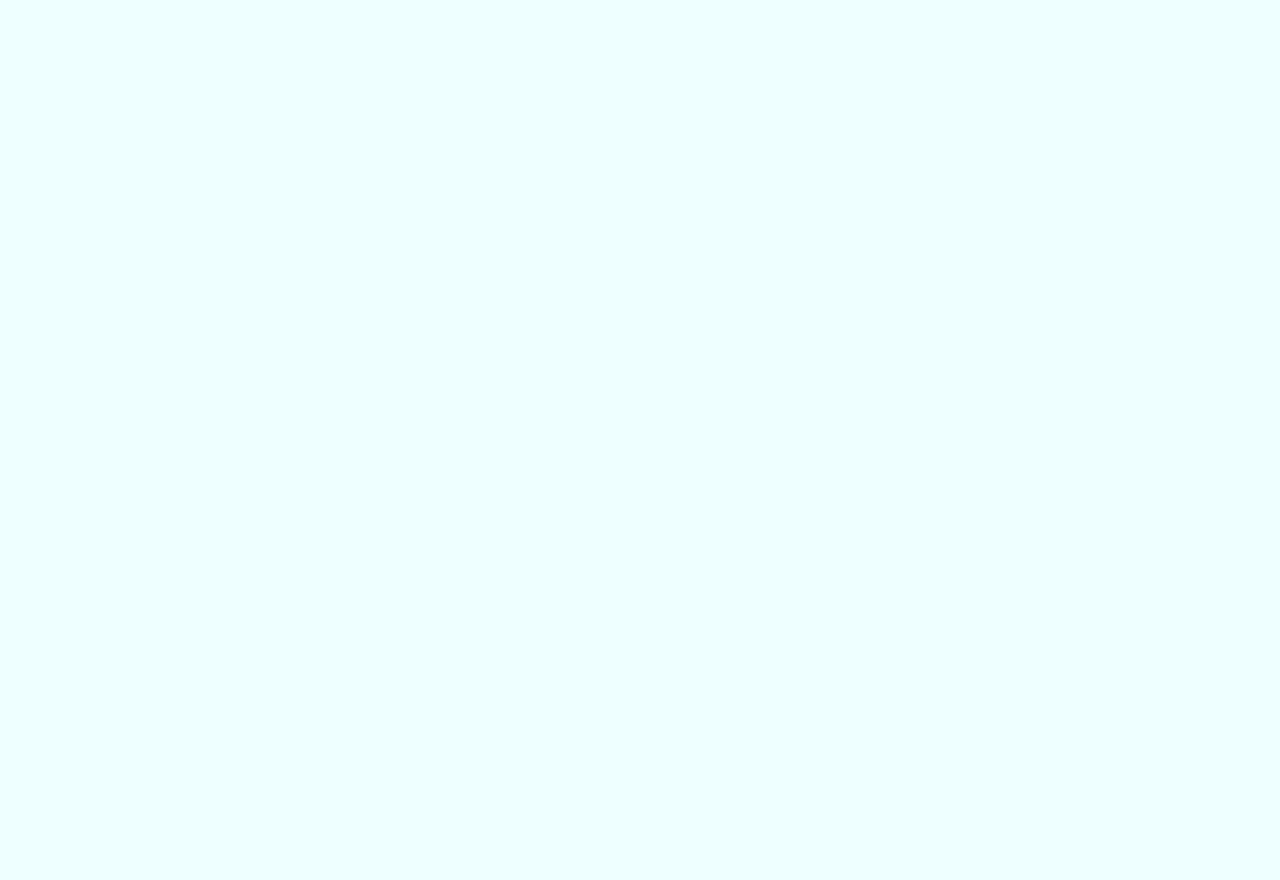
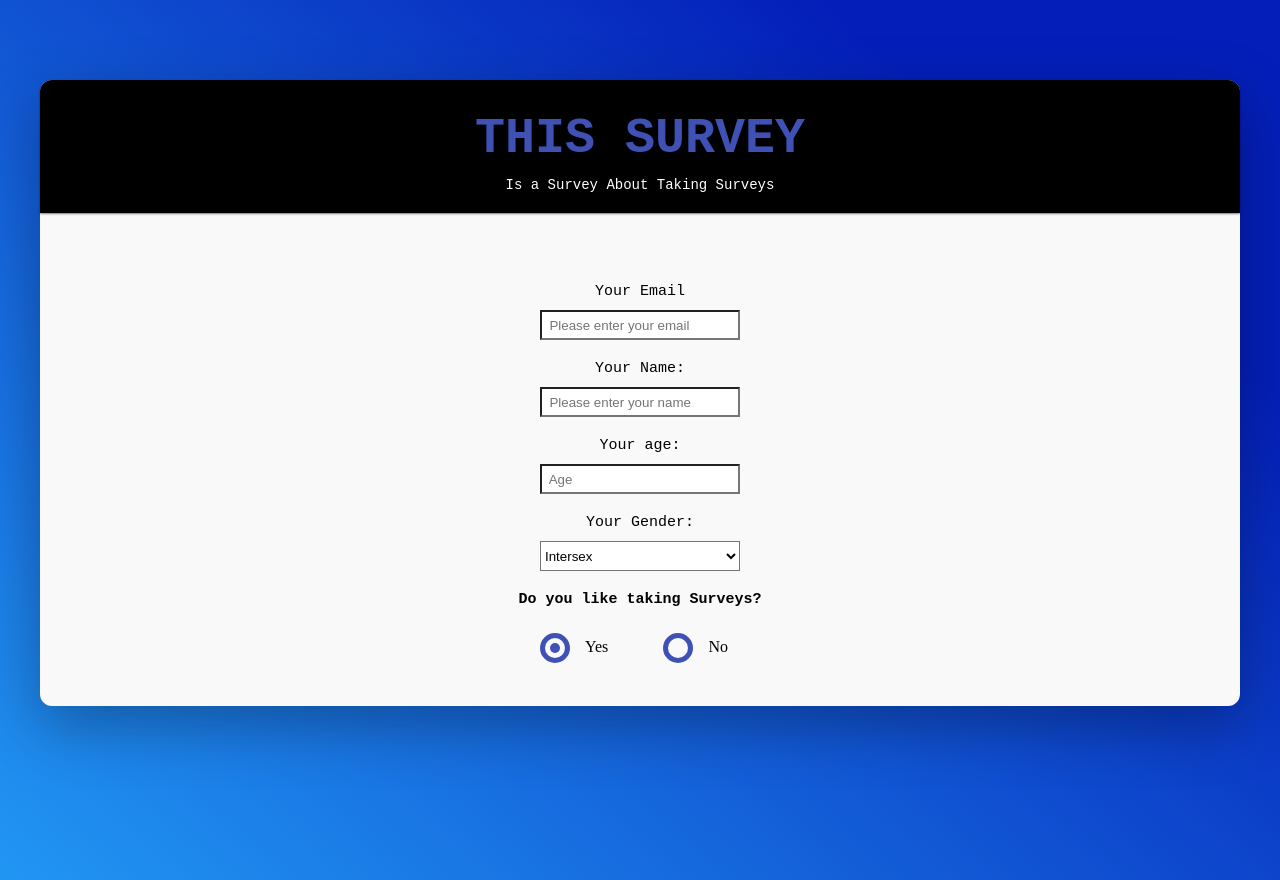
Before and after one commit to byronPantoja/survery-form, a plain HTML site: page index.html in a window 1280 px wide. Before the commit the page ends 800 px from the top, so only its background shows below. Drawn offline with Linux system fonts and the light colour scheme.

Commit message:
committing custom radio buttons

```diff
--- a/index.html
+++ b/index.html
@@ -7,5 +7,87 @@
     <title>Build a Survey Form - FCC Project</title>
     <link rel="stylesheet" href="/style.css" />
   </head>
-  <body class="container"></body>
+  <body>
+    <div class="container">
+      <header class="header">
+        <h1 id="title">
+          This Survey
+        </h1>
+        <p id="description">
+          Is a Survey About Taking Surveys
+        </p>
+      </header>
+      <main class="survey">
+        <form class="form" id="survey-form" method="GET" action="#">
+          <label for="email" class="labels" id="email-label">Your Email</label>
+          <input
+            type="email"
+            name="email"
+            id="email"
+            class="input-field"
+            placeholder="  Please enter your email"
+            required
+          />
+          <label for="name" class="labels" id="name-label">Your Name: </label>
+          <input
+            type="text"
+            name="name"
+            id="name"
+            class="input-field"
+            placeholder="  Please enter your name"
+            required
+          />
+          <label for="age" class="labels" id="number-label">Your age: </label>
+          <input
+            type="number"
+            name="age"
+            id="number"
+            class="input-field"
+            min="1"
+            ;
+            max="100"
+            placeholder="  Age"
+            required
+          />
+          <div>
+            <label for="gender" class="labels" id="gender-label">Your Gender: </label>
+            <select name="gender" id="dropdown">
+              <option disabled value>Select One</option>
+              <option value="intersex">Intersex</option>
+              <option value="male">Male</option>
+              <option value="female">Female</option>
+              <option value="other">Other</option>
+            </select>
+          </div>
+          <!-- Survey Questions -->
+          <div>
+            <h2 class="labels">Do you like taking Surveys?</h2>
+
+            <ul>
+              <li>
+                <input type="radio" name="yesno" class="radio-input" id="yes" checked />
+                <label for="yes" class="radio-label"
+                  >Yes
+                  <span class="custom_radio-button"></span>
+                </label>
+
+                <div class="check"></div>
+              </li>
+
+              <li>
+                <input type="radio" name="yesno" class="radio-input" id="no" />
+                <label for="no" class="radio-label"
+                  >No
+                  <span class="custom_radio-button"></span>
+                </label>
+
+                <div class="check"></div>
+              </li>
+            </ul>
+          </div>
+        </form>
+      </main>
+    </div>
+    <script src="https://cdn.freecodecamp.org/testable-projects-fcc/v1/bundle.js"></script>
+  </body>
 </html>
--- a/style.css
+++ b/style.css
@@ -1,3 +1,20 @@
+/* basic settings */
+:root {
+  --color-primary: #3f51b5;
+  --color-primary-light: #2196f3;
+  --color-primary-dark: #041fb9;
+  --color-grey-light-1: #faf9f9;
+  --color-grey-light-2: #f4f2f2;
+  --color-grey-light-3: #f0eeee;
+  --color-grey-light-4: #ccc;
+  --color-grey-dark-1: #929292;
+  --color-grey-dark-2: #777;
+  --color-grey-dark-3: #1d1d1d;
+  --shadow-dark: 0 2rem 6rem rgba(0, 0, 0, 0.3);
+  --shadow-light: 0 0.1rem 0.2rem rgba(0, 0, 0, 0.5);
+  --line: 1px solid var(--color-grey-light-2);
+}
+
 * {
   margin: 0;
   padding: 0;
@@ -9,5 +26,134 @@ html {
 }
 
 body {
-  background-color: azure;
+  background: var(--color-primary);
+  background: linear-gradient(
+    220deg,
+    var(--color-primary-dark) 20%,
+    var(--color-primary-light) 100%
+  );
+  background-size: cover;
+  background-repeat: no-repeat;
+  min-height: 100vh;
 }
+
+ul {
+  list-style: none;
+}
+
+.container {
+  max-width: 120rem;
+  margin: 8rem auto;
+  background-color: var(--color-grey-light-1);
+  -webkit-box-shadow: var(--shadow-dark);
+  box-shadow: var(--shadow-dark);
+  min-height: 50vh;
+  text-align: center;
+  border-radius: 12px;
+}
+
+/* header
+–––––––––––––––––––––––––––––––––––––––––––––––––– */
+.header {
+  width: 100%;
+  height: min-content 10vh;
+  padding: 2rem;
+  background-color: #000;
+  font-family: 'Verdana-Bold', monospace;
+  border-radius: 12px 12px 0 0;
+  -webkit-box-shadow: var(--shadow-light);
+  box-shadow: var(--shadow-light);
+}
+
+#title {
+  font-size: 5rem;
+  color: var(--color-primary);
+  padding-top: 1rem;
+  text-transform: uppercase;
+}
+
+#description {
+  color: #fff;
+  margin-top: 1rem;
+  font-size: 1.4rem;
+}
+
+/* main
+–––––––––––––––––––––––––––––––––––––––––––––––––– */
+
+.survey {
+  display: flex;
+  flex-direction: column;
+  justify-content: center;
+  align-items: center;
+  padding: 5rem;
+}
+
+.labels {
+  display: flex;
+  flex-direction: column;
+  margin-top: 2rem;
+  font-family: 'Verdana-Bold', monospace;
+  font-size: 1.5rem;
+  padding-bottom: 1rem;
+}
+
+.input-field,
+#dropdown {
+  max-width: 90rem;
+  width: 20rem;
+  height: 3rem;
+  background-color: #fff;
+}
+
+/* Radio Button
+–––––––––––––––––––––––––––––––––––––––––––––––––– */
+ul {
+  margin-top: 2rem;
+}
+
+li {
+  width: 49%;
+  display: inline-block;
+}
+
+.radio-label {
+  font-size: 1.6rem;
+  cursor: pointer;
+  position: relative;
+  padding-left: 3.5rem;
+}
+
+.radio-input {
+  display: none;
+}
+
+.custom_radio-button {
+  height: 3rem;
+  width: 3rem;
+  border: 5px solid var(--color-primary);
+  border-radius: 50%;
+  display: inline-block;
+  position: absolute;
+  left: -1rem;
+  top: -0.5rem;
+}
+
+.custom_radio-button::after {
+  content: '';
+  display: block;
+  height: 1rem;
+  width: 1rem;
+  border-radius: 50%;
+  position: absolute;
+  top: 50%;
+  left: 50%;
+  transform: translate(-50%, -50%);
+  background-color: var(--color-primary);
+  opacity: 0;
+  transition: opacity 0.2s;
+}
+
+.radio-input:checked ~ .radio-label .custom_radio-button::after {
+  opacity: 1;
+}
```
